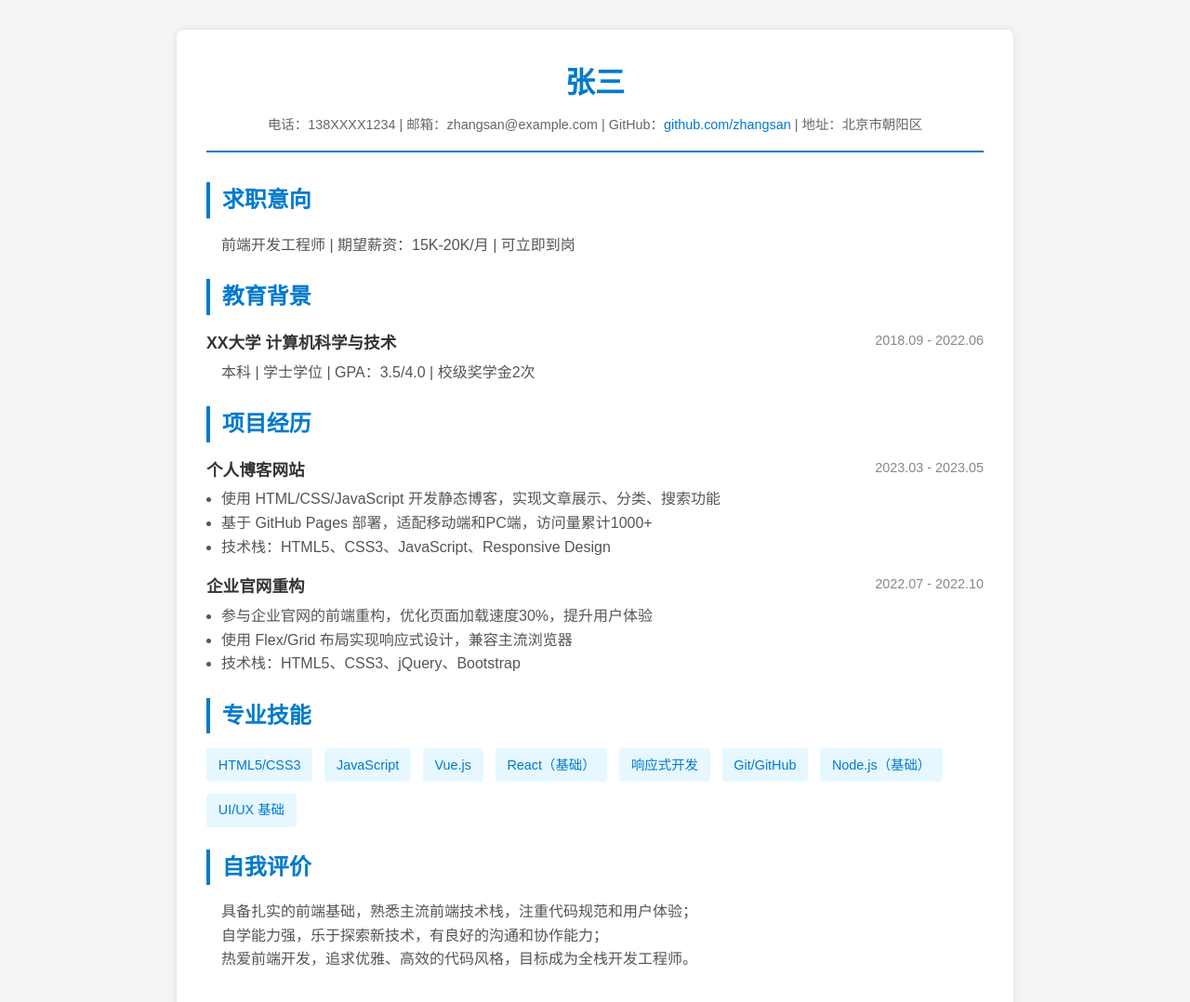
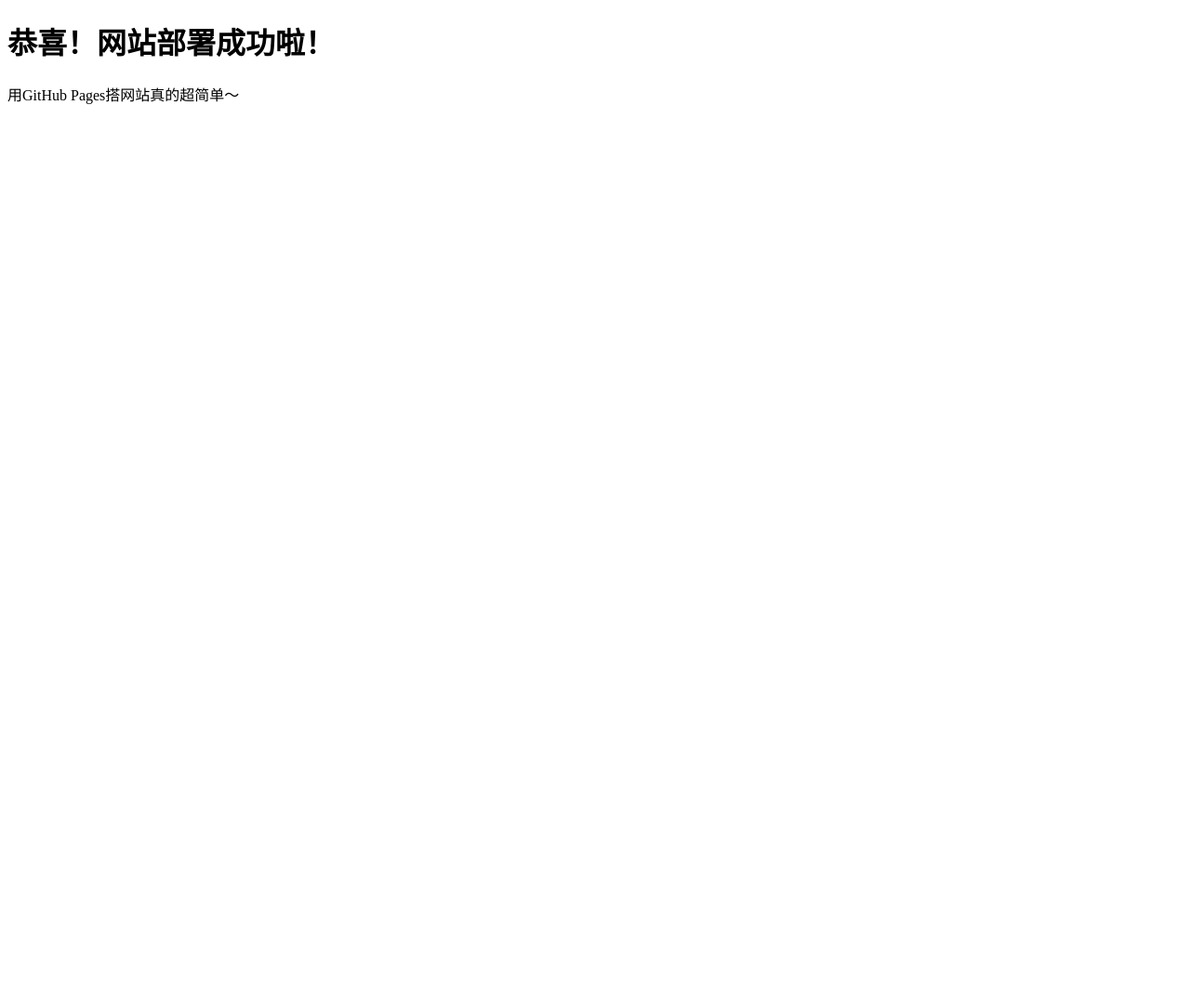
Before and after one commit to gushiyu01/gushiyu01.github.io, a plain HTML site: page index.html in a window 1280 px wide. Shown: the whole page at 93% size. After the commit the page ends 800 px from the top, so only its background shows below. Drawn offline with Linux system fonts and the light colour scheme.

Commit message:
Revamp index.html for GitHub Pages deploymentdemo
Removed existing content and added a new structure for a personal website using GitHub Pages.

```diff
--- a/index.html
+++ b/index.html
@@ -1,204 +1,11 @@
 <!DOCTYPE html>
 <html lang="zh-CN">
 <head>
-    <meta charset="UTF-8">
-    <meta name="viewport" content="width=device-width, initial-scale=1.0">
-    <title>个人简历 - 张三</title>
-    <style>
-        * {
-            margin: 0;
-            padding: 0;
-            box-sizing: border-box;
-            font-family: "Microsoft YaHei", Arial, sans-serif;
-        }
-
-        body {
-            background-color: #f5f5f5;
-            color: #333;
-            line-height: 1.6;
-        }
-
-        .container {
-            max-width: 900px;
-            margin: 2rem auto;
-            background: white;
-            padding: 2rem;
-            border-radius: 8px;
-            box-shadow: 0 0 10px rgba(0,0,0,0.1);
-        }
-
-        header {
-            text-align: center;
-            margin-bottom: 2rem;
-            padding-bottom: 1rem;
-            border-bottom: 2px solid #007acc;
-        }
-
-        h1 {
-            color: #007acc;
-            margin-bottom: 0.5rem;
-        }
-
-        .contact {
-            color: #666;
-            font-size: 0.9rem;
-        }
-
-        .contact a {
-            color: #007acc;
-            text-decoration: none;
-        }
-
-        .contact a:hover {
-            text-decoration: underline;
-        }
-
-        section {
-            margin-bottom: 1.5rem;
-        }
-
-        h2 {
-            color: #007acc;
-            margin-bottom: 1rem;
-            border-left: 4px solid #007acc;
-            padding-left: 0.8rem;
-        }
-
-        .info-item {
-            margin-bottom: 1rem;
-        }
-
-        .info-item h3 {
-            font-size: 1.1rem;
-            margin-bottom: 0.3rem;
-            display: flex;
-            justify-content: space-between;
-        }
-
-        .info-item .time {
-            color: #888;
-            font-size: 0.9rem;
-            font-weight: normal;
-        }
-
-        .info-item p, .info-item ul {
-            color: #555;
-            margin-left: 1rem;
-        }
-
-        .info-item ul {
-            list-style: disc;
-        }
-
-        .skills {
-            display: flex;
-            flex-wrap: wrap;
-            gap: 0.8rem;
-        }
-
-        .skill-tag {
-            background-color: #e6f7ff;
-            color: #007acc;
-            padding: 0.4rem 0.8rem;
-            border-radius: 4px;
-            font-size: 0.9rem;
-        }
-
-        /* 响应式适配手机 */
-        @media (max-width: 768px) {
-            .container {
-                margin: 1rem;
-                padding: 1.5rem;
-            }
-
-            .info-item h3 {
-                flex-direction: column;
-            }
-
-            .info-item .time {
-                margin-top: 0.2rem;
-            }
-
-            .skills {
-                justify-content: center;
-            }
-        }
-    </style>
+<meta charset="UTF-8">
+<title>我的第一个GitHub Pages网站</title>
 </head>
 <body>
-    <div class="container">
-        <!-- 头部：个人基本信息 -->
-        <header>
-            <h1>张三</h1>
-            <p class="contact">
-                电话：138XXXX1234 | 邮箱：zhangsan@example.com |
-                GitHub：<a href="https://github.com/zhangsan" target="_blank">github.com/zhangsan</a> |
-                地址：北京市朝阳区
-            </p>
-        </header>
-
-        <!-- 求职意向 -->
-        <section>
-            <h2>求职意向</h2>
-            <div class="info-item">
-                <p>前端开发工程师 | 期望薪资：15K-20K/月 | 可立即到岗</p>
-            </div>
-        </section>
-
-        <!-- 教育背景 -->
-        <section>
-            <h2>教育背景</h2>
-            <div class="info-item">
-                <h3>XX大学 计算机科学与技术 <span class="time">2018.09 - 2022.06</span></h3>
-                <p>本科 | 学士学位 | GPA：3.5/4.0 | 校级奖学金2次</p>
-            </div>
-        </section>
-
-        <!-- 工作/项目经历 -->
-        <section>
-            <h2>项目经历</h2>
-            <div class="info-item">
-                <h3>个人博客网站 <span class="time">2023.03 - 2023.05</span></h3>
-                <ul>
-                    <li>使用 HTML/CSS/JavaScript 开发静态博客，实现文章展示、分类、搜索功能</li>
-                    <li>基于 GitHub Pages 部署，适配移动端和PC端，访问量累计1000+</li>
-                    <li>技术栈：HTML5、CSS3、JavaScript、Responsive Design</li>
-                </ul>
-            </div>
-            <div class="info-item">
-                <h3>企业官网重构 <span class="time">2022.07 - 2022.10</span></h3>
-                <ul>
-                    <li>参与企业官网的前端重构，优化页面加载速度30%，提升用户体验</li>
-                    <li>使用 Flex/Grid 布局实现响应式设计，兼容主流浏览器</li>
-                    <li>技术栈：HTML5、CSS3、jQuery、Bootstrap</li>
-                </ul>
-            </div>
-        </section>
-
-        <!-- 技能清单 -->
-        <section>
-            <h2>专业技能</h2>
-            <div class="skills">
-                <span class="skill-tag">HTML5/CSS3</span>
-                <span class="skill-tag">JavaScript</span>
-                <span class="skill-tag">Vue.js</span>
-                <span class="skill-tag">React（基础）</span>
-                <span class="skill-tag">响应式开发</span>
-                <span class="skill-tag">Git/GitHub</span>
-                <span class="skill-tag">Node.js（基础）</span>
-                <span class="skill-tag">UI/UX 基础</span>
-            </div>
-        </section>
-
-        <!-- 自我评价 -->
-        <section>
-            <h2>自我评价</h2>
-            <div class="info-item">
-                <p>具备扎实的前端基础，熟悉主流前端技术栈，注重代码规范和用户体验；<br>
-                自学能力强，乐于探索新技术，有良好的沟通和协作能力；<br>
-                热爱前端开发，追求优雅、高效的代码风格，目标成为全栈开发工程师。</p>
-            </div>
-        </section>
-    </div>
+<h1>恭喜！网站部署成功啦！</h1>
+<p>用GitHub Pages搭网站真的超简单～</p>
 </body>
 </html>
```
